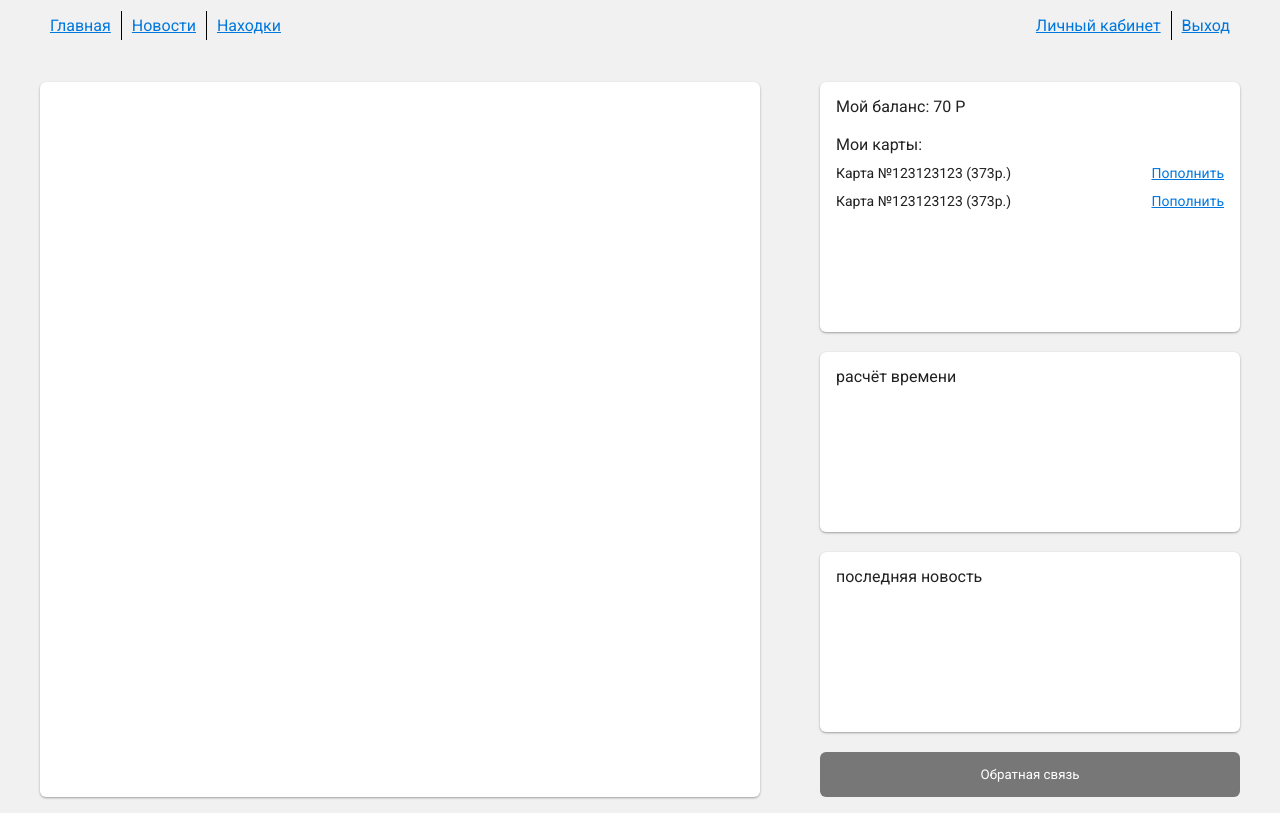
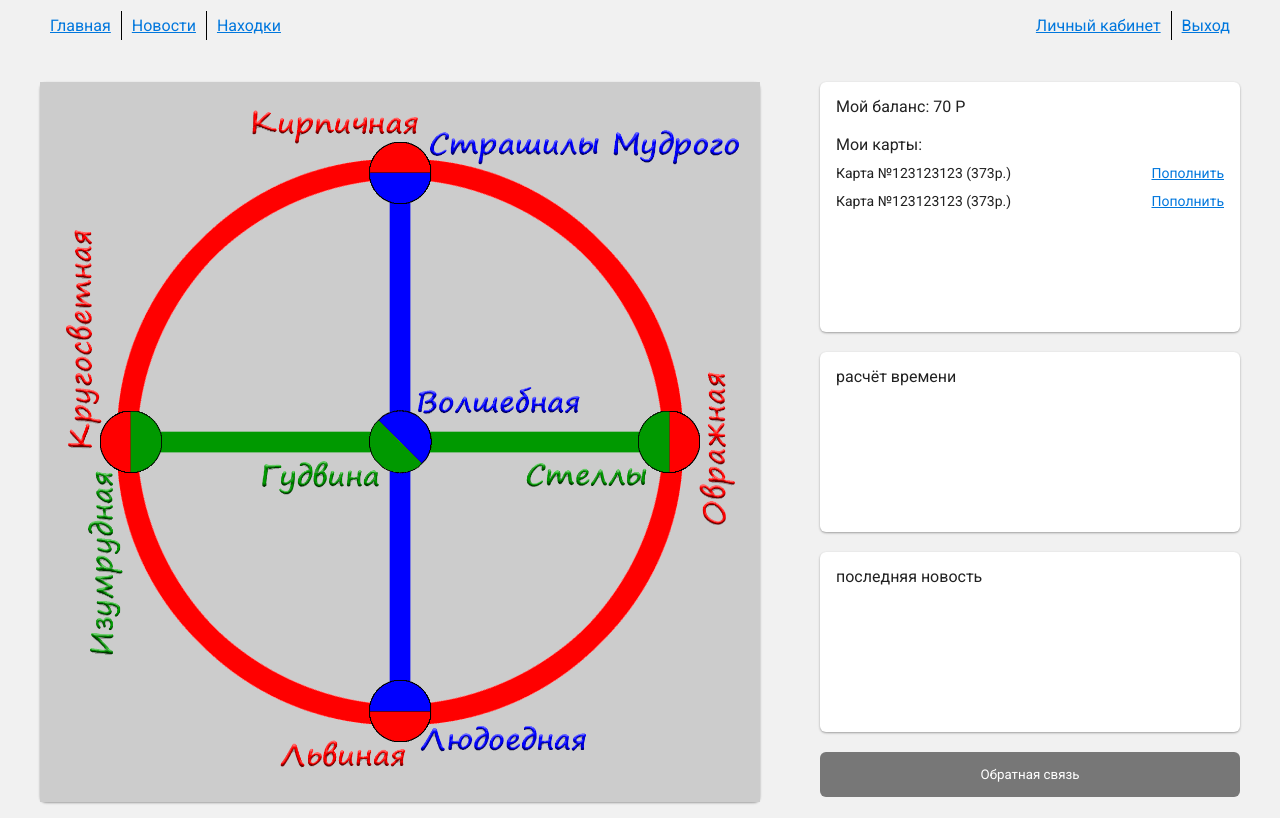
Before and after one commit to gromoff97/PIPcourse, an Angular app: page / in a window 1280 px wide. Built offline with nearby package versions, Linux system fonts and the light colour scheme.

Commit message:
add scheme to main page

```diff
--- a/src/app/mainpage/mainpage.component.html
+++ b/src/app/mainpage/mainpage.component.html
@@ -1,7 +1,19 @@
 <div class="def-content">
   <div class="content">
     <div class="col-left">
-      <div class="col-block map"></div>
+      <div class="col-block map scheme">
+        <img src="assets/img/scheme.gif">
+        <div id="kirpich" class="mask"></div>
+        <div id="mudr" class="mask"></div>
+        <div id="volsheb" class="mask"></div>
+        <div id="stelly" class="mask"></div>
+        <div id="ludoed" class="mask"></div>
+        <div id="lvinaya" class="mask"></div>
+        <div id="gudvina" class="mask"></div>
+        <div id="krug" class="mask"></div>
+        <div id="izumrud" class="mask"></div>
+        <div id="ovrazh" class="mask"></div>
+      </div>
     </div>
     <div class="col-right">
       <div class="col-block info">
--- a/src/app/mainpage/mainpage.component.scss
+++ b/src/app/mainpage/mainpage.component.scss
@@ -0,0 +1,16 @@
+@import "mask.css";
+
+.scheme {
+  position: relative;
+  padding: 0;
+}
+
+.mask {
+  position: absolute;
+  cursor: pointer;
+}
+
+.scheme>img {
+  display: block;
+  width: 100%;
+}
--- /dev/null
+++ b/src/app/mainpage/mask.css
@@ -0,0 +1,69 @@
+#kirpich {
+  left: 29%;
+  top: 3.4%;
+  width: 24%;
+  height: 6%;
+}
+
+#mudr {
+  left: 53.5%;
+  top: 6.3%;
+  width: 44.5%;
+  height: 6%;
+}
+
+#volsheb {
+  left: 51.5%;
+  top: 41.3%;
+  width: 24.5%;
+  height: 6%;
+}
+
+#stelly {
+  left: 66.5%;
+  top: 51.5%;
+  width: 18.5%;
+  height: 6%;
+}
+
+#ludoed {
+  left: 52%;
+  top: 88.5%;
+  width: 25%;
+  height: 6%;
+}
+
+#lvinaya {
+  left: 32%;
+  top: 90.5%;
+  width: 19.5%;
+  height: 6%;
+}
+
+#gudvina {
+  left: 29.5%;
+  top: 52%;
+  width: 19%;
+  height: 6%;
+}
+
+#krug {
+  left: 3%;
+  top: 19.5%;
+  width: 6%;
+  height: 32.5%;
+}
+
+#izumrud {
+  left: 6%;
+  top: 53%;
+  width: 6%;
+  height: 27.5%;
+}
+
+#ovrazh {
+  left: 91%;
+  top: 39.5%;
+  width: 6%;
+  height: 23%;
+}
--- a/src/styles.scss
+++ b/src/styles.scss
@@ -107,7 +107,6 @@ menu{
   box-shadow: 0 1px 3px rgba(0,0,0,0.12), 0 1px 2px rgba(0,0,0,0.24);
 }
 .col-block.map{
-  height: 100%;
   position: relative;
 }
 .col-block.info{
@@ -325,9 +324,6 @@ textarea{
     .col-left{
       margin-bottom: 20px;
     }
-    .col-block.map{
-      height: 400px;
-    }
   }
   header{
     .def-content{
```
Also changed, not shown: src/assets/img/scheme.gif (added).
